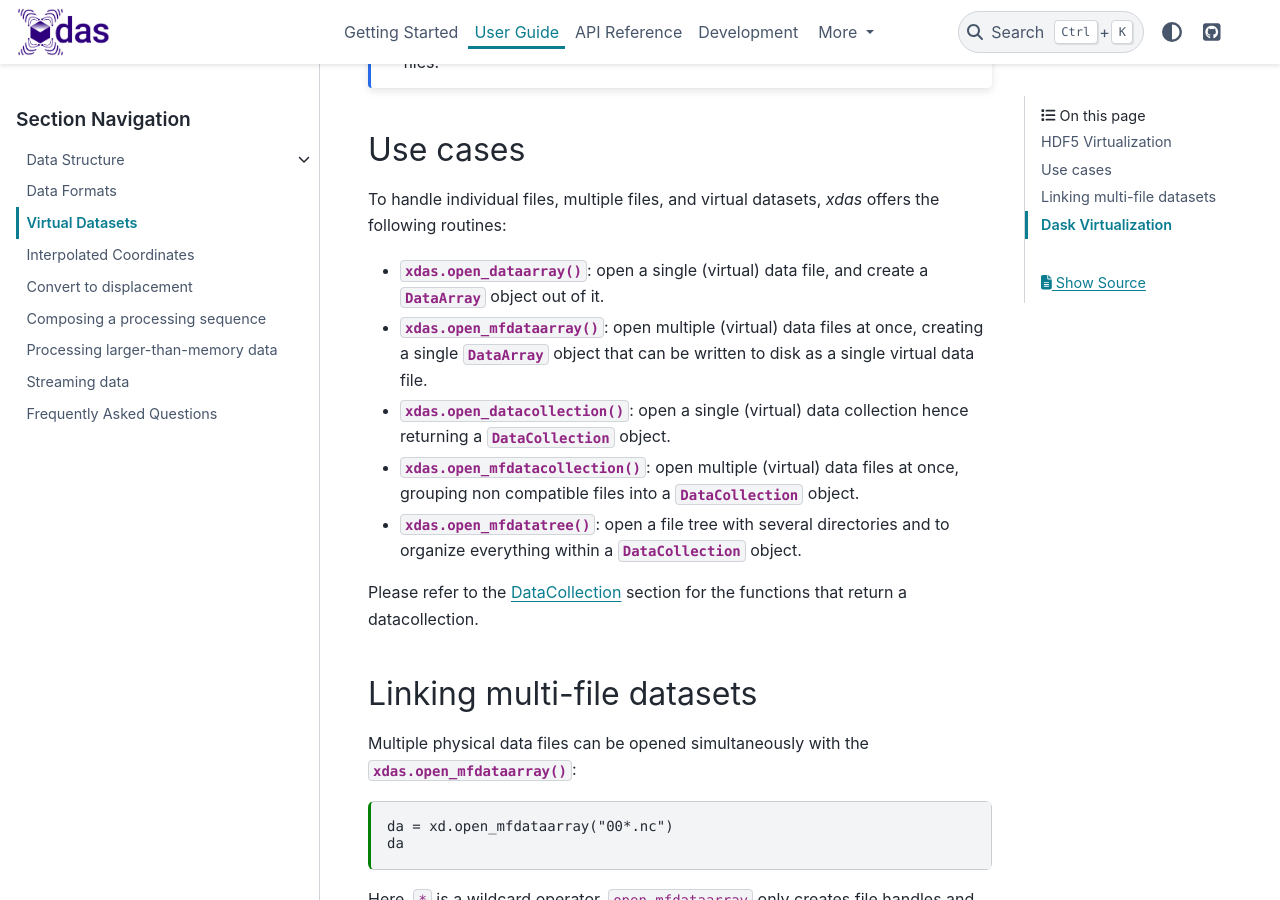
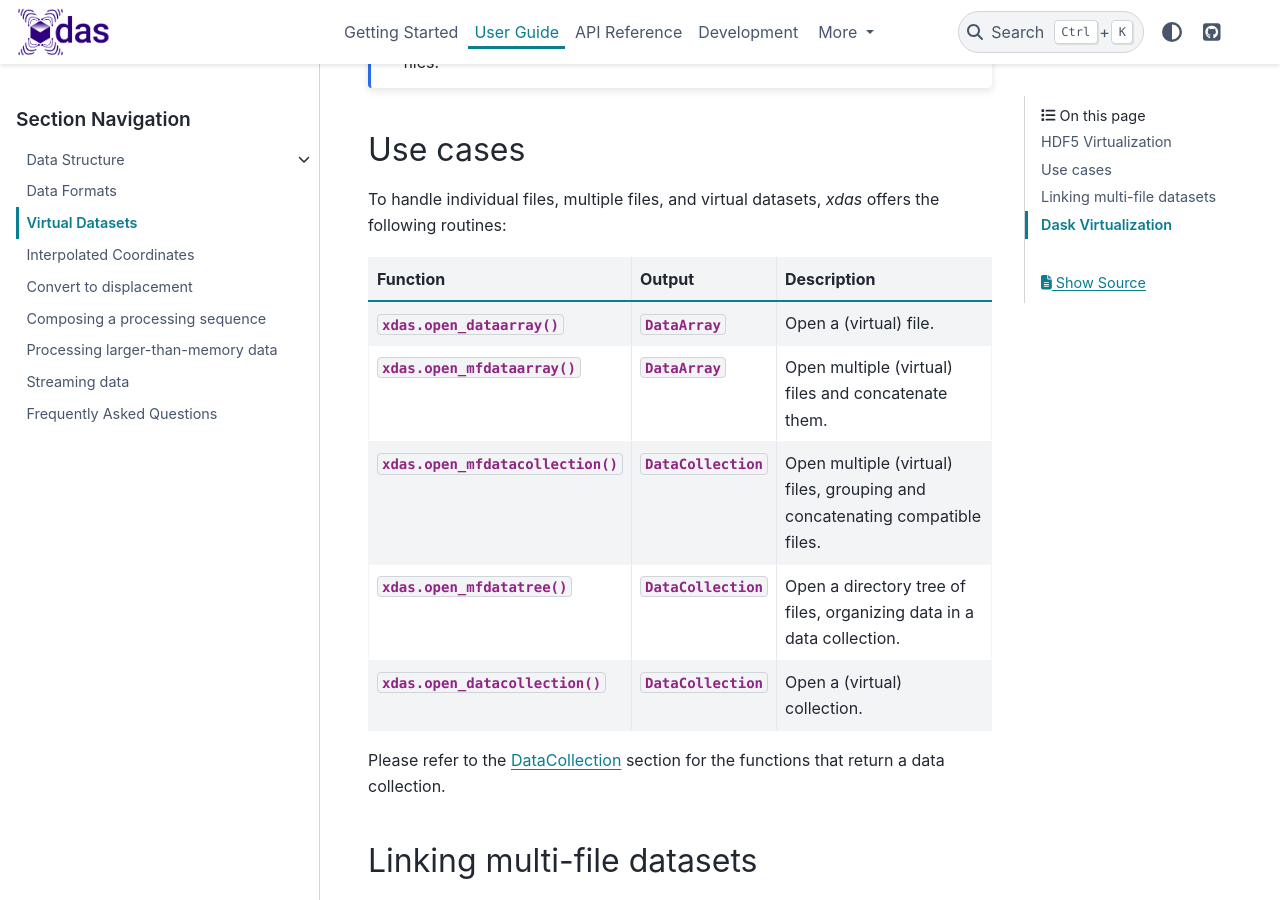
Before and after one commit to xdas-dev/xdas, a Sphinx documentation site: the page built from docs/user-guide/virtual-datasets.md, in a window 1280 px wide and 900 px high, scrolled down 1145 px. Built offline with Sphinx 7.4.7 and the PyData theme 0.15.4, drawn with Linux system fonts in a browser that asks for light colours.

Commit message:
Imrove doc.

```diff
--- a/docs/user-guide/virtual-datasets.md
+++ b/docs/user-guide/virtual-datasets.md
@@ -41,13 +41,15 @@ When opening a virtual dataset, this later will appear as a {py:class}`VirtualSo
 
 To handle individual files, multiple files, and virtual datasets, *xdas* offers the following routines:
 
-- {py:func}`xdas.open_dataarray`: open a single (virtual) data file, and create a {py:class}`~xdas.DataArray` object out of it.
-- {py:func}`xdas.open_mfdataarray`: open multiple (virtual) data files at once, creating a single {py:class}`~xdas.DataArray` object that can be written to disk as a single virtual data file.
-- {py:func}`xdas.open_datacollection`: open a single (virtual) data collection hence returning a {py:class}`~xdas.DataCollection` object.
-- {py:func}`xdas.open_mfdatacollection`: open multiple (virtual) data files at once, grouping non compatible files into a {py:class}`~xdas.DataCollection` object.
-- {py:func}`xdas.open_mfdatatree`: open a file tree with several directories and to organize everything within a {py:class}`~xdas.DataCollection` object.
+| Function                             | Output                           | Description                                                                 |
+|--------------------------------------|----------------------------------|-----------------------------------------------------------------------------|
+| {py:func}`xdas.open_dataarray`       | {py:class}`~xdas.DataArray`      | Open a (virtual) file.                                               |
+| {py:func}`xdas.open_mfdataarray`     | {py:class}`~xdas.DataArray`      | Open multiple (virtual) files and concatenate them.                         |
+| {py:func}`xdas.open_mfdatacollection`| {py:class}`~xdas.DataCollection` | Open multiple (virtual) files, grouping and concatenating compatible files. |
+| {py:func}`xdas.open_mfdatatree`      | {py:class}`~xdas.DataCollection` | Open a directory tree of files, organizing data in a data collection.       |
+| {py:func}`xdas.open_datacollection`  | {py:class}`~xdas.DataCollection` | Open a (virtual) collection.                                         |
 
-Please refer to the [](data-structure/datacollection.md) section for the functions that return a datacollection.
+Please refer to the [](data-structure/datacollection.md) section for the functions that return a data collection.
 
 ## Linking multi-file datasets
 
```
